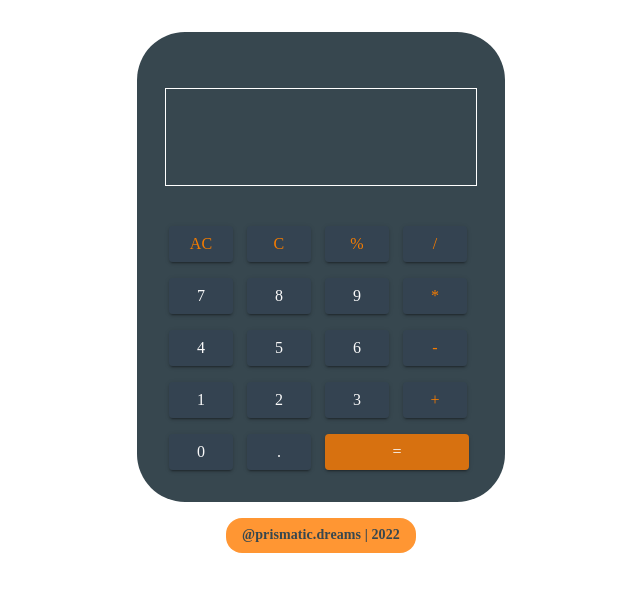
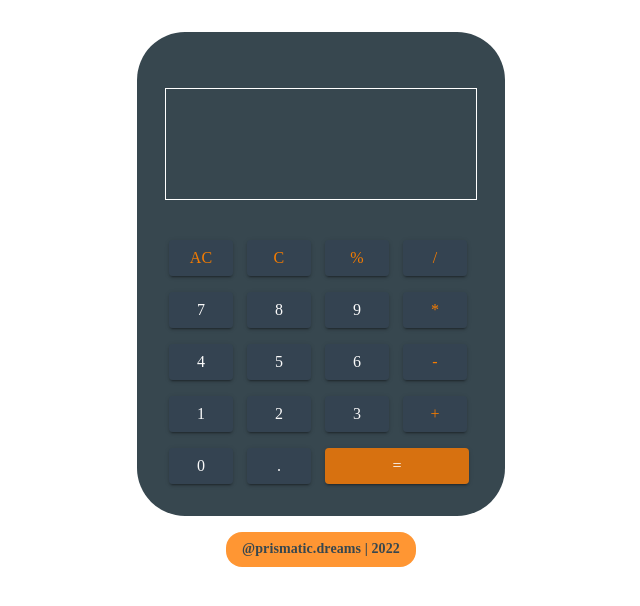
Before and after one commit to vidyaranjitha-hosadurga-raviprakash/calculator, a React (Create React App) app: page / in a window 1280 px wide. Shown: the top 606 px of the page, without its empty margins (319-959 px from the left). Built offline with nearby package versions, Linux system fonts and the light colour scheme.

Commit message:
fix: Increased the usability

```diff
--- a/src/components/calculator/CalculatorOutputPanel.jsx
+++ b/src/components/calculator/CalculatorOutputPanel.jsx
@@ -25,6 +25,7 @@ export const CalculatorOutputPanel = React.forwardRef(({ value }, ref) => {
           overflowWrap: "break-word",
           textAlign: "right",
           border: "0.01rem white solid",
+          minHeight: "7rem",
         }}
       >
         <Grid
```
